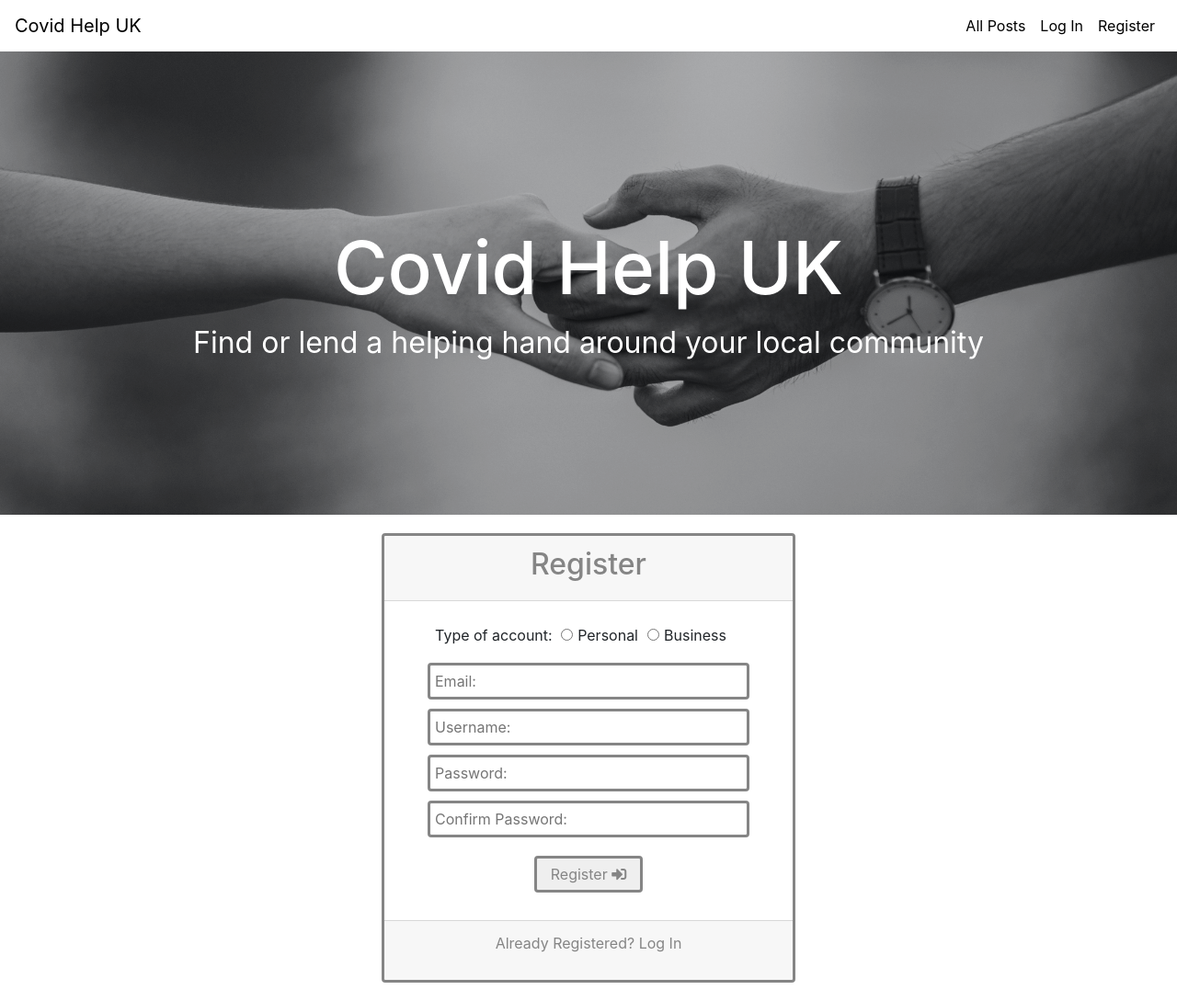
After one commit to raniamarhoni/CovidHelp, a Flask app: page /register in a window 1280 px wide. The commit adds this page. Shown: the whole page at 92% size. Run offline with Flask 2, Linux system fonts and the light colour scheme; some libraries are stand-ins or nearby versions.

Commit message:
Register Page added

```diff
--- a/app.py
+++ b/app.py
@@ -23,6 +23,44 @@ mongo = PyMongo(app)
 def home():
     return render_template("home.html")
 
+@app.route("/register", methods=["GET", "POST"])
+def register():
+    if request.method == "POST":
+        # check if username already exists in db
+        existing_user = mongo.db.users.find_one(
+            {"username": request.form.get("username").lower()})
+
+        if existing_user:
+            flash("Username already exists")
+            return redirect(url_for("register"))
+
+        # check if email already exists in db
+        existing_email = mongo.db.users.find_one(
+            {"email": request.form.get("email")})
+
+        if existing_email:
+            flash("Email already exists")
+            return redirect(url_for("register"))
+
+        # check if the passwords match
+        if request.form.get("password") != request.form.get(
+             "confirm_password"):
+                flash("Passwords don't match")
+                return redirect(url_for("register"))
+
+        register = {
+            "type-of-help": request.form.get("type_of_help"),
+            "email": request.form.get("email"),
+            "username": request.form.get("username").lower(),
+            "password": generate_password_hash(request.form.get("password"))
+        }
+        mongo.db.users.insert_one(register)
+
+        # put the new user into 'session' cookie
+        session["user"] = request.form.get("username").lower()
+        flash("Registration Successful!")
+        return redirect(url_for("profile", username=session["user"]))
+    return render_template("register.html")
 
 if __name__ == "__main__":
     app.run(host=os.environ.get("IP"),
--- a/static/css/styles.css
+++ b/static/css/styles.css
@@ -125,3 +125,80 @@ body {
     padding: 30px 10px;
     color: #858585;
 }
+
+/*----------FLASH MESSAGES----------*/
+.flash_message {
+    text-align: center;
+    width: 100%;
+    margin: 20px 0px;
+    color: white;
+    padding: 10px;
+    background-color: #858585;
+}
+
+
+/*----------FORMS----------*/
+
+.form-section {
+    margin: 20px auto;
+    text-align: center;
+}
+
+.card {
+    margin: auto;
+    width: 90%;
+    max-width: 450px;
+    min-width: 290px !important;
+}
+
+.card-format {
+    border: 3px solid #858585 !important;
+}
+
+.card-header {
+    color: #858585;
+    text-align: center;
+    padding: 15px 30px;
+    width: 100%;
+    margin: 0px auto;
+}
+
+.form-format {
+    margin: auto;
+}
+
+.form-check-label {
+    padding: 5px;
+}
+
+.form-input {
+    display: block;
+    border-radius: 0.25rem;
+    border: 3px solid #858585;
+    padding:5px;
+    margin: 10px auto;
+    width: 90%;
+    min-width: 200px;
+    max-width: 350px;
+}
+
+.form-submit {
+    color: #858585;
+    border: 3px solid #858585;
+    border-radius: 0.25rem;
+    padding: 5px 15px;
+    margin: 10px 0px;
+}
+
+.card-footer-format {
+    color:#858585;
+}
+
+.form-link {
+    color: #858585;
+}
+
+.form-link:hover {
+    color: white;
+    background-color: #858585;
+}
--- a/templates/base.html
+++ b/templates/base.html
@@ -54,7 +54,7 @@
                     <a class="nav-link" href="">Log In</a>
                 </li>
                 <li class="nav-item">
-                    <a class="nav-link" href="">Register</a>
+                    <a class="nav-link" href="{{url_for('register') }}">Register</a>
                 </li>
               {% endif %}
             </ul>
@@ -68,6 +68,18 @@
         </div>
       </div>
     </header>
+
+    <!-- flash messages -->
+    <section>
+        {% with messages = get_flashed_messages() %}
+            {% if messages %}
+                {% for message in messages %}
+                        <h4 class="flash_message">{{ message }}</h4>
+                {% endfor %}
+            {% endif %}
+        {% endwith %}
+    </section>
+
 
     <main class="container">
     {% block content %}
--- /dev/null
+++ b/templates/register.html
@@ -0,0 +1,63 @@
+<!DOCTYPE html>
+{% extends "base.html" %} {% block title %}
+<title>Register</title>
+{% endblock %} {% block content %}
+
+<div class="row">
+  <div class="col-sm-12 col-md-8 form-section">
+    <!--Card-->
+    <div class="card card-format">
+      <!--Card Header-->
+      <div class="card-header">
+        <h2>Register</h2>
+      </div>
+
+      <!--Cars Body-->
+      <div class="card-body">
+        <form class="form-format" method="POST" action="{{ url_for('register') }}">
+          <label class="radio-form-label">Type of account: </label>
+
+          <div class="form-check-inline">
+            <label class="form-check-label">
+              <input type="radio" class="form-check-input" name="type_of_help"
+                value="Personal" required />Personal
+            </label>
+
+            <label class="form-check-label">
+              <input type="radio" class="form-check-input" name="type_of_help"
+                value="Business"/>Business
+            </label>
+          </div>
+
+          <input id="email" name="email" type="email" placeholder="Email:"
+            pattern="[a-z0-9._%+-]+@[a-z0-9.-]+\.[a-z]{2,4}$"
+            title="Not a valid email" class="validate form-input" required />
+
+          <input id="username" name="username" type="text" placeholder="Username:" minlength="5"
+            maxlength="15" pattern="[a-zA-Z0-9]{5,15}$" title="5 to 15 characters"
+            class="validate form-input" required />
+
+          <input id="password" name="password" type="password" placeholder="Password:"
+            pattern=".{8,}" title="Eight or more characters" minlength="8"
+            class="validate form-input" required />
+
+          <input id="confirm_password" minlength="8" name="confirm_password"
+            pattern=".{8,}" title="Eight or more characters" type="password"
+            placeholder="Confirm Password:" class="validate form-input" required />
+
+          <button type="submit" class="form-submit">
+            Register <i class="fas fa-sign-in-alt"></i>
+          </button>
+
+        </form>
+      </div>
+
+      <div class="card-footer">
+        <p class="card-footer-format">Already Registered? <a class="form-link" href="">Log In</a> </p>
+      </div>
+
+    </div>
+  </div>
+</div>
+
+{% endblock %}
```
